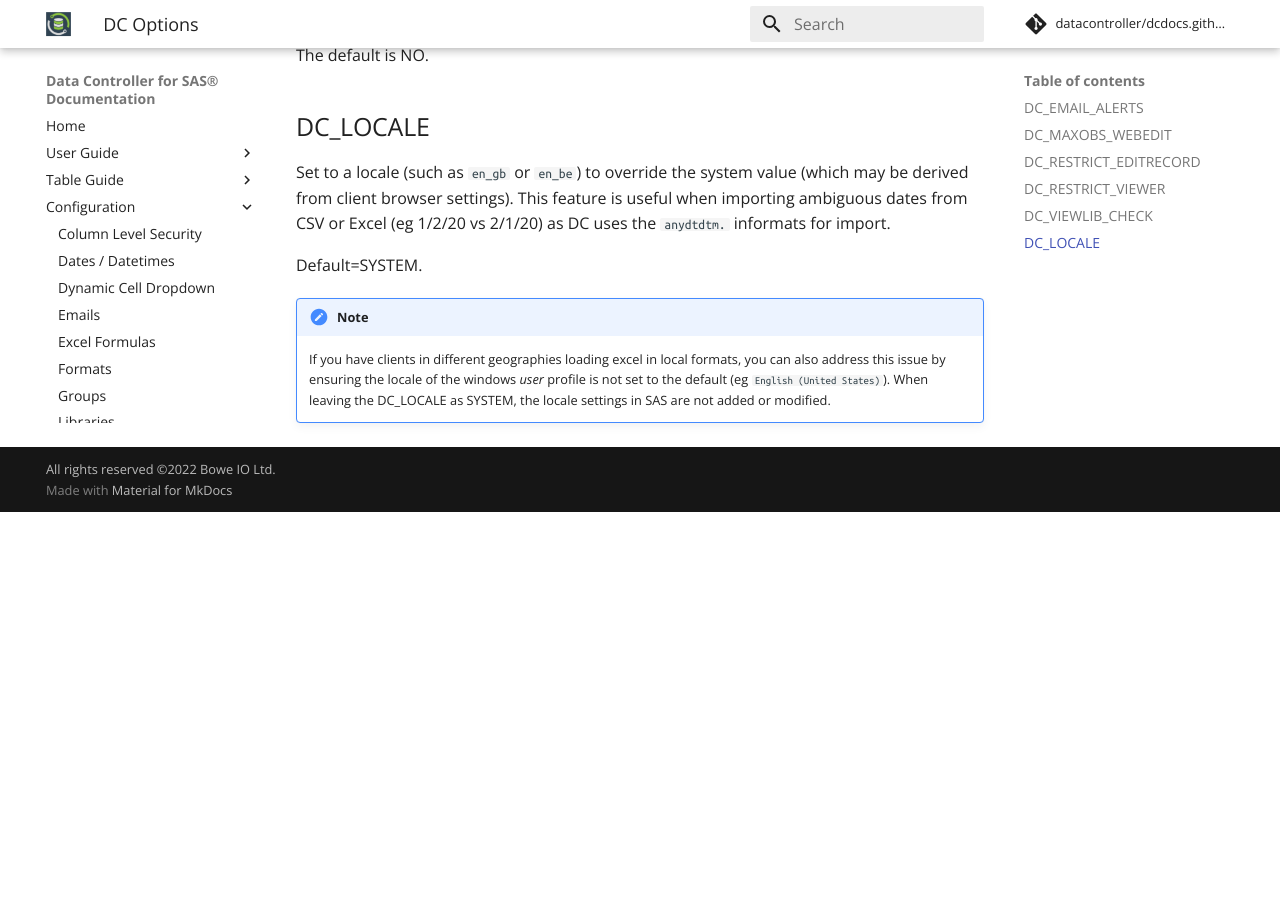
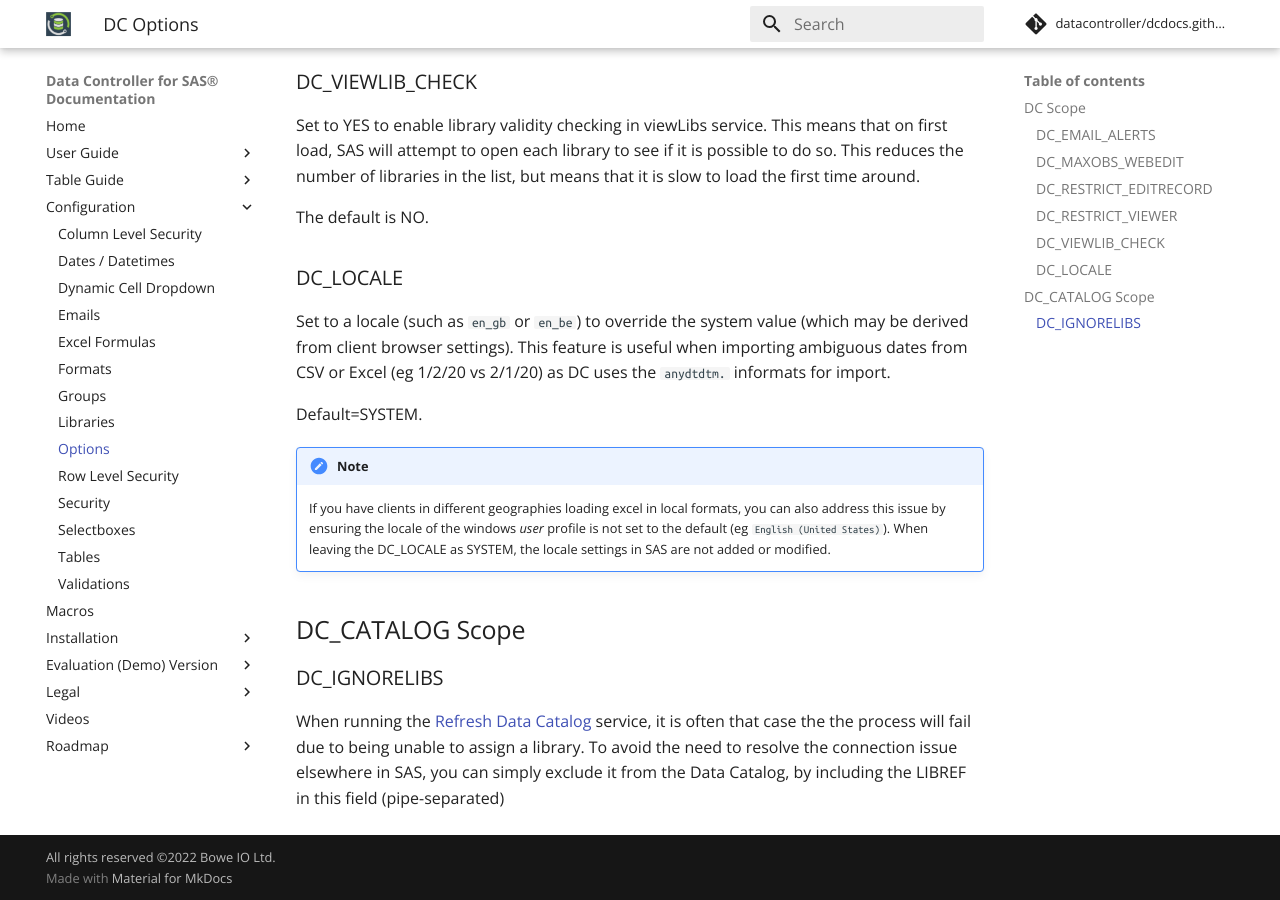
Before and after one commit to datacontroller/docs.datacontroller.io, an MkDocs documentation site: the page built from docs/dcc-options.md, in a window 1280 px wide and 900 px high, scrolled down 1191 px. Built offline with MkDocs 1.6.1 and Material for MkDocs 9.7.7, drawn with Linux system fonts in a browser that asks for light colours; comment, search, counter and statistics services are not loaded; before the commit the page ends 1703 px from its top, so only the background shows below that; some of the changed text lies outside the part shown.

Commit message:
Update dcc-options.md

```diff
--- a/docs/dcc-options.md
+++ b/docs/dcc-options.md
@@ -7,12 +7,19 @@
 ---
 # Data Controller for SAS® - Options
 
-The MPE_CONFIG table provides a number of options, which apply to all users:
+The [MPE_CONFIG](/tables/mpe_config/) table provides a number of system options, which apply to all users.  The table may be re-purposed for other applications, so long as scopes beginning with "DC_" are avoided.
 
-## DC_EMAIL_ALERTS
+Currently used scopes include:
+
+* DC
+* DC_CATALOG
+
+## DC Scope
+
+### DC_EMAIL_ALERTS
 Set to YES or NO to enable email alerts. This requires email options to be preconfigured (mail server etc).
 
-## DC_MAXOBS_WEBEDIT
+### DC_MAXOBS_WEBEDIT
 By default, a maximum of 100 observations can be edited in the browser at one time.  This number can be increased, but note that the following factors will impact performance:
 
 * Number of configured [Validations](/dcc-validations)
@@ -20,22 +27,22 @@
 * Number (and size) of columns
 * Speed of client machine (laptop/desktop)
 
-## DC_RESTRICT_EDITRECORD
+### DC_RESTRICT_EDITRECORD
 Setting YES will prevent the EDIT RECORD dialog appearing in the EDIT screen by removing the "Edit Row" option in the right click menu, and the "ADD RECORD" button in the bottom left.
 
 Anything other than YES will mean that the modal _is_ available.
 
 Default=NO
 
-## DC_RESTRICT_VIEWER
+### DC_RESTRICT_VIEWER
 Set to YES to restrict the list of libraries and tables in VIEWER to only those explicitly set to VIEW in the MPE_SECURITY table.  The default is NO (users can see all tables they already have permission to see).
 
-## DC_VIEWLIB_CHECK
+### DC_VIEWLIB_CHECK
 Set to YES to enable library validity checking in viewLibs service. This means that on first load, SAS will attempt to open each library to see if it is possible to do so.  This reduces the number of libraries in the list, but means that it is slow to load the first time around.
 
 The default is NO.
 
-## DC_LOCALE
+### DC_LOCALE
 Set to a locale (such as `en_gb` or `en_be`) to override the system value (which may be derived from client browser settings).
 This feature is useful when importing ambiguous dates from CSV or Excel (eg 1/2/20 vs 2/1/20) as DC uses the `anydtdtm.` informats for import.
 
@@ -43,3 +50,9 @@
 
 !!! note
     If you have clients in different geographies loading excel in local formats, you can also address this issue by ensuring the locale of the windows _user_ profile is not set to the default (eg `English (United States)`).  When leaving the DC_LOCALE as SYSTEM, the locale settings in SAS are not added or modified.
+
+## DC_CATALOG Scope
+
+### DC_IGNORELIBS
+
+When running the [Refresh Data Catalog](/admin-services/#refresh-data-catalog) service, it is often that case the the process will fail due to being unable to assign a library.  To avoid the need to resolve the connection issue elsewhere in SAS, you can simply exclude it from the Data Catalog, by including the LIBREF in this field (pipe-separated)
```
